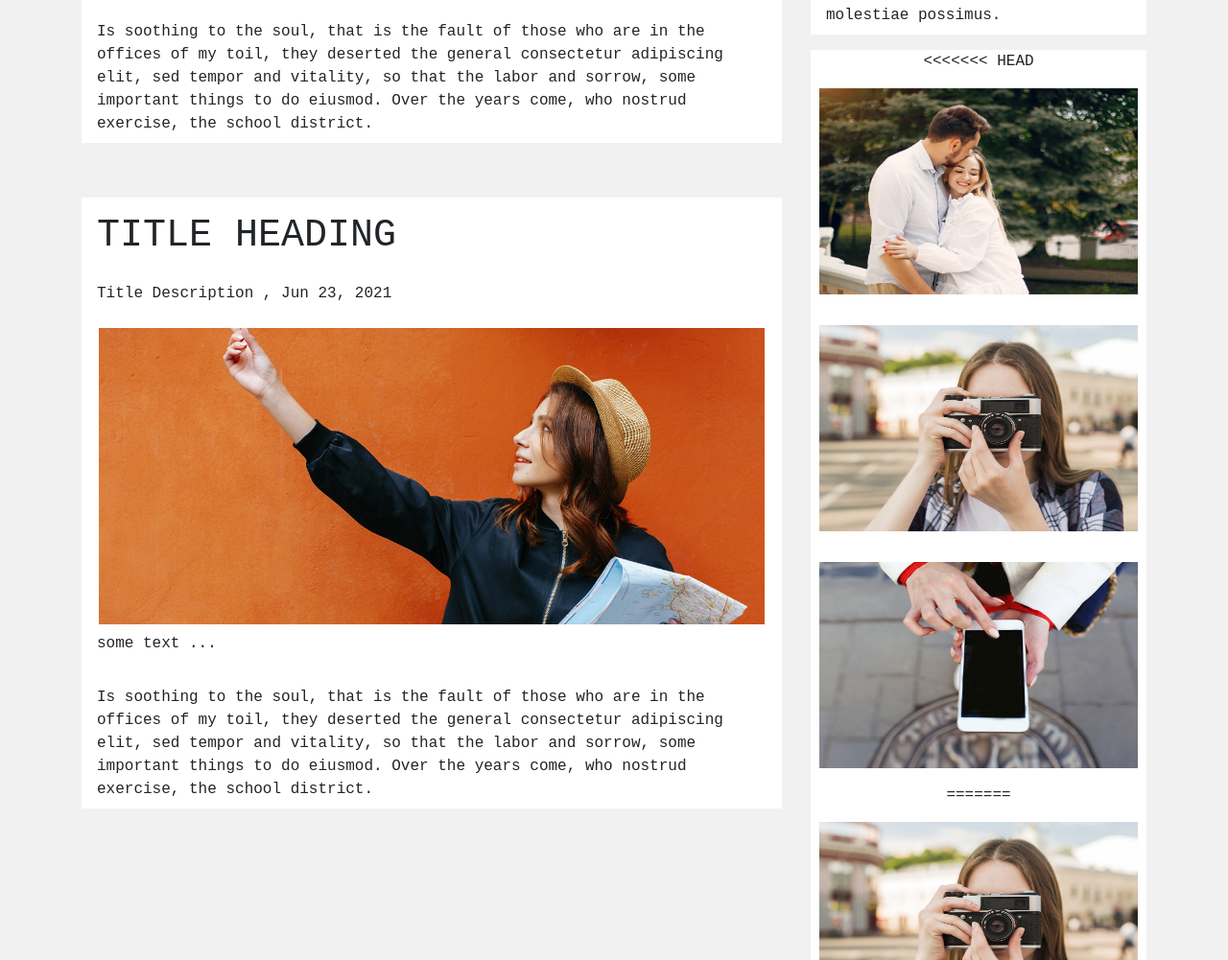
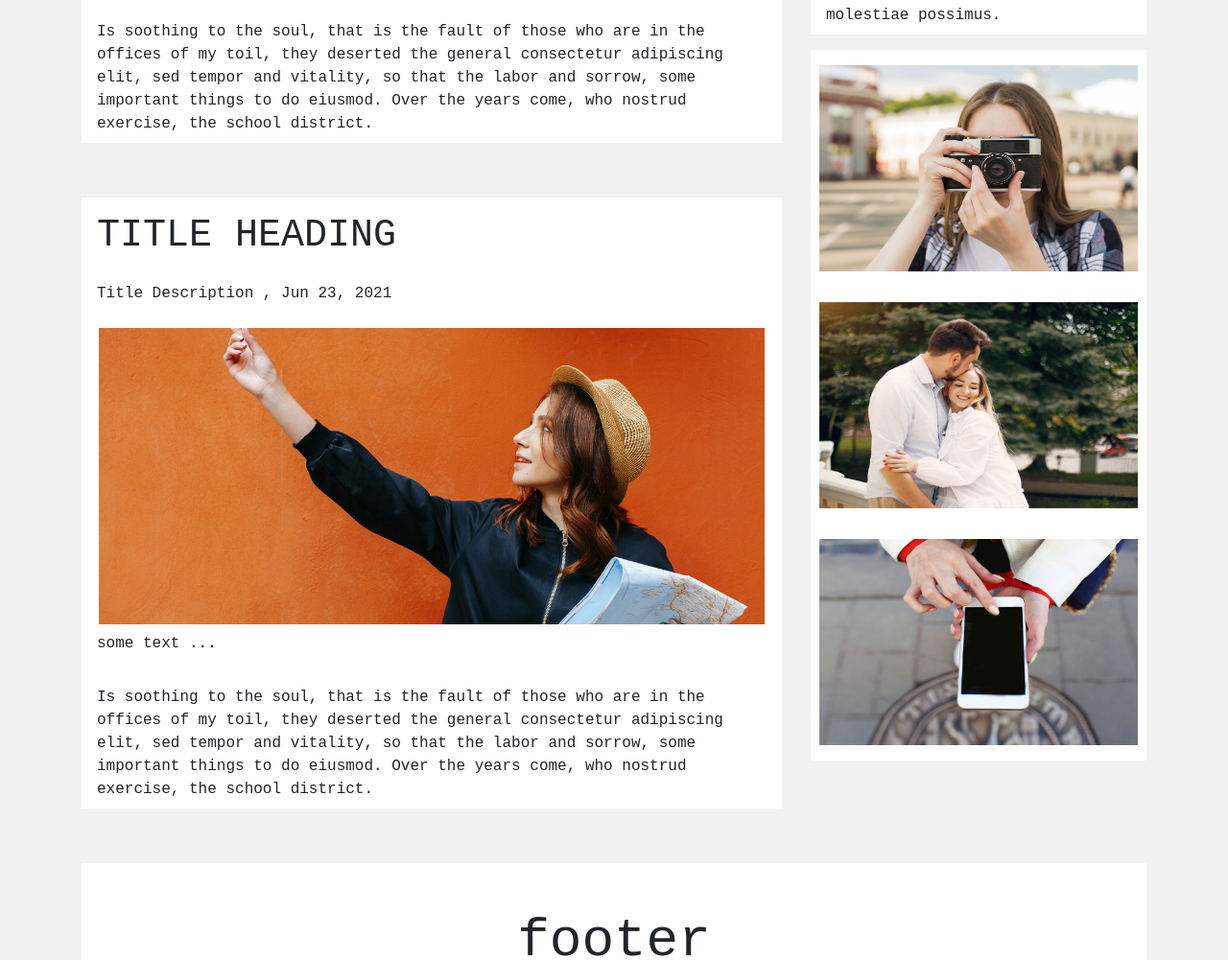
Before and after one commit to alineaz42/css_Blog, a plain HTML site: page index.html in a window 1280 px wide. Shown: the part 617-1618 px from the top of the page at 96% size. Drawn offline with Linux system fonts and the light colour scheme.

Commit message:
merged again the first branch

```diff
--- a/index.html
+++ b/index.html
@@ -46,15 +46,15 @@
 
                    </div>
                    <div class="images">
-<<<<<<< HEAD
-                    <img src="./img/popular-blog1.jpg" alt="">
+
+                    <!-- <img src="./img/popular-blog1.jpg" alt="">
                     <img src="./img/popular-blog2.jpg" alt="">
-                    <img src="./img/popular-blog3.jpg" alt="">
-=======
+                    <img src="./img/popular-blog3.jpg" alt=""> -->
+
                     <img id="imageOne" src="./img/popular-blog1.jpg" alt="">
                     <img id="imageTwo" src="./img/popular-blog2.jpg" alt="">
                     <img id="imageThree" src="./img/popular-blog3.jpg" alt="">
->>>>>>> firstBranch
+
                 </div>
                </div>
            </div>
```
